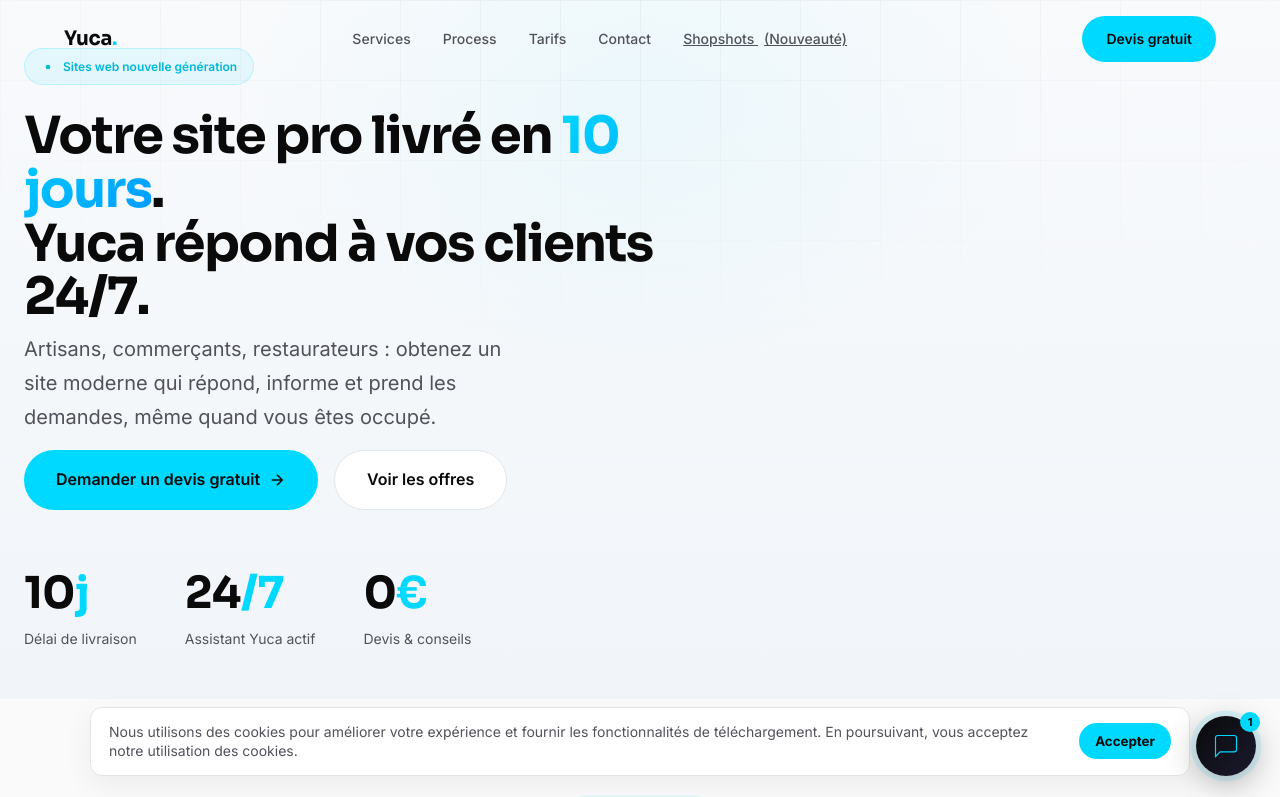
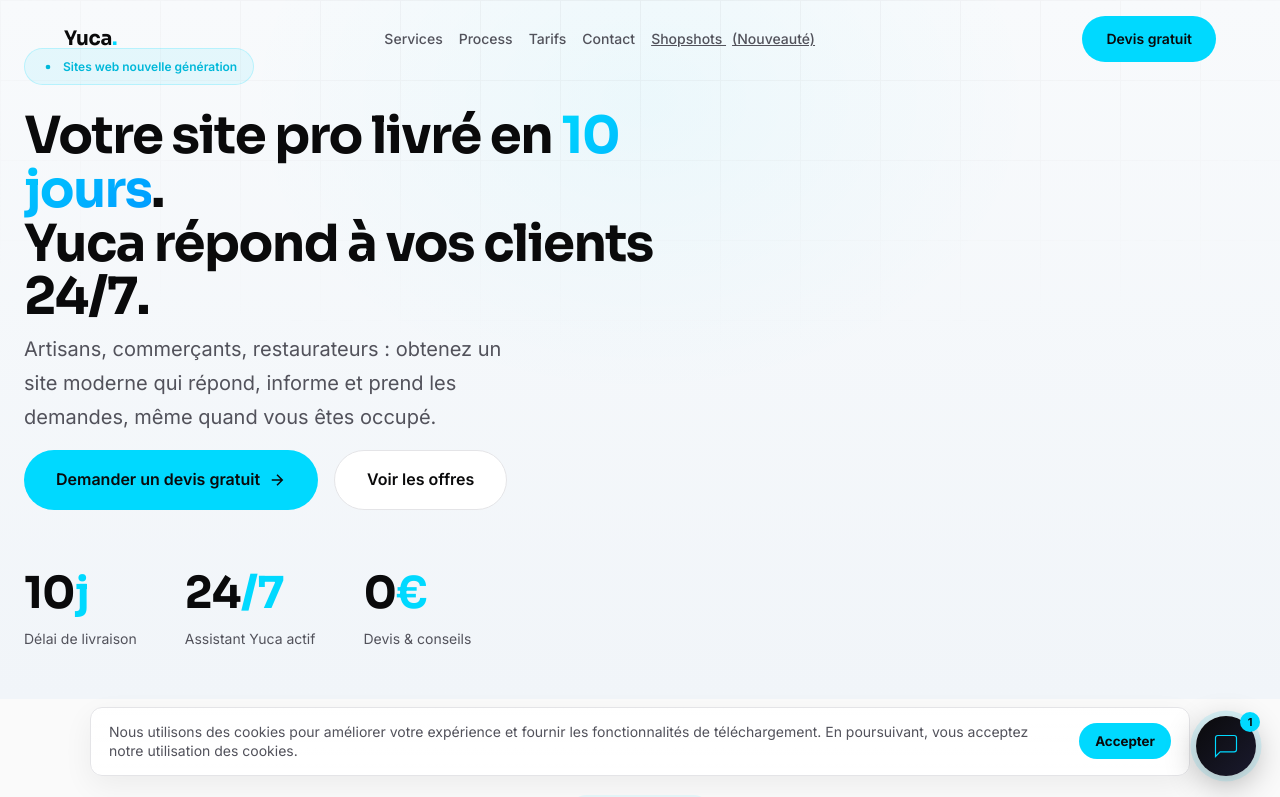
Before and after one commit to yconsulting-cloud/Yuca, a Next.js app: page / in a window 1280 px wide. Shown: the top 797 px of the page. Built offline with nearby package versions, Linux system fonts and the light colour scheme.

Commit message:
Navbar: bring nav links closer to logo (reduce gap)

```diff
--- a/app/globals.css
+++ b/app/globals.css
@@ -13,7 +13,7 @@
 .nav[data-scrolled="true"]{background:rgba(255,255,255,.9);backdrop-filter:blur(20px);-webkit-backdrop-filter:blur(20px);box-shadow:0 1px 0 var(--c-border)}
 .nav__logo{font-family:var(--ff-display);font-size:1.5rem;font-weight:700;letter-spacing:-.02em;color:var(--c-primary)}
 .nav__logo span{color:var(--c-accent)}
-.nav__links{display:flex;gap:var(--sp-8);align-items:center}
+.nav__links{display:flex;gap:var(--sp-4);align-items:center}
 .nav__link{font-size:var(--fs-sm);font-weight:500;color:var(--c-text-sec);transition:color var(--trans)}
 .nav__link:hover{color:var(--c-primary)}
 .nav__cta{padding:var(--sp-3) var(--sp-6);font-size:var(--fs-sm);font-weight:600;color:var(--c-bg-dark);background:var(--c-accent);border-radius:var(--rad-full);transition:all var(--trans)}
```
